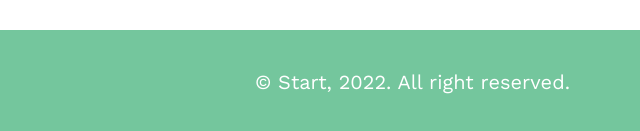
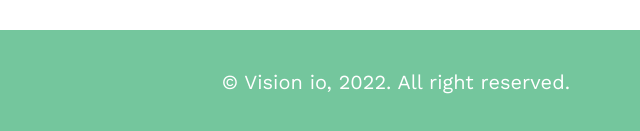
Before and after one commit to himanshukainthola/Responsive-multi-page-website, a plain HTML site: page contact.html in a window 1280 px wide. Shown: the part 705-836 px from the top of the page, 640-1280 px from the left. Drawn offline with nearby package versions, Linux system fonts and the light colour scheme.

Commit message:
final commit- changed some text on the footer of website

```diff
--- a/contact.html
+++ b/contact.html
@@ -61,7 +61,7 @@
         <img src="src/images/socials/whatsapp.svg" alt="">
         <img src="src/images/socials/youtube.svg" alt="">
       </div>
-      <div class="footerLinks__copyright text-white text-center">© Start, 2022. All right reserved.</div>
+      <div class="footerLinks__copyright text-white text-center">© Vision io, 2022. All right reserved.</div>
     </div>
   </footer>
 </body>
```
Also changed, not shown: index.html (+1 -1 lines), portfolio.html (+1 -1 lines), service.html (+1 -1 lines).
